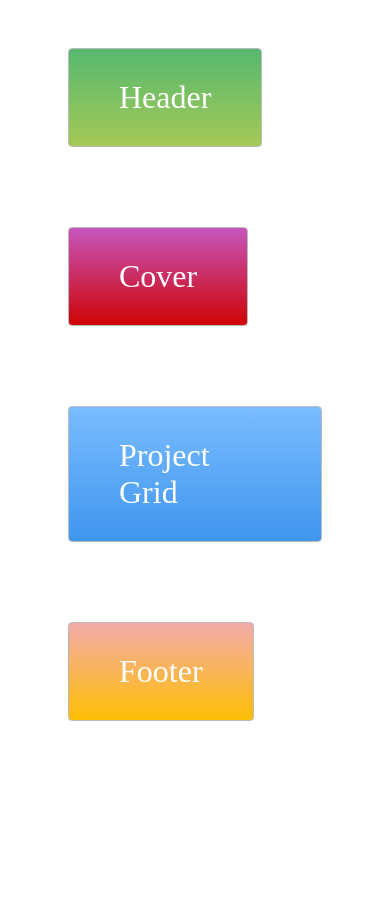
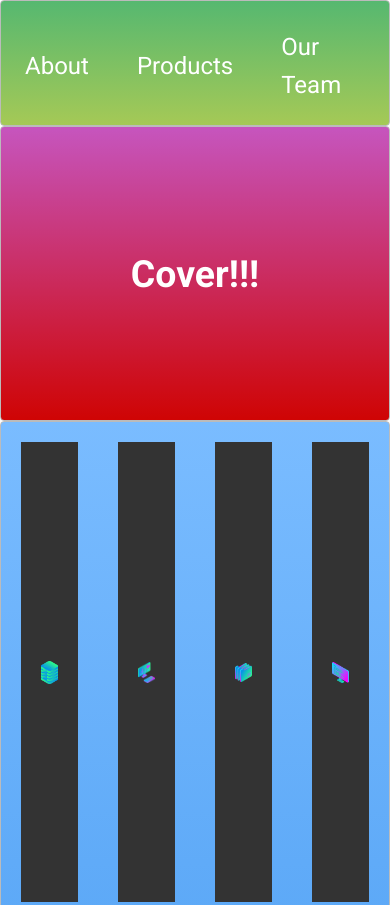
Before and after one commit to paulo-sarmento/grid-challenge, a plain HTML site: page index.html in a window 390 px wide. Shown: the top 905 px of the page. Before the commit the page ends 844 px from the top, so only its background shows below. Drawn offline with Linux system fonts and the light colour scheme.

Commit message:
projeto finalizado, falta o responsivo!

```diff
--- a/index.html
+++ b/index.html
@@ -1,13 +1,51 @@
 <!DOCTYPE html>
 <html>
 <head>
+  <meta http-equiv="Content-Type" content="text/html;charset=UTF-8">
+  <meta name="viewport" content="width=device-width, initial-scale=1.0">
+  <link rel="preconnect" href="https://fonts.googleapis.com">
+  <link rel="preconnect" href="https://fonts.gstatic.com" crossorigin>
+  <link href="https://fonts.googleapis.com/css2?family=Roboto:ital,wght@0,100;0,300;0,400;0,500;0,700;0,900;1,100;1,300;1,400;1,500;1,700;1,900&display=swap" rel="stylesheet">
   <title>Layout Master</title>
   <link rel="stylesheet" type="text/css" href="./style.css">
 </head>
 <body>
-  <div class="zone green">Header</div>
-  <div class="zone red">Cover</div>
-  <div class="zone blue">Project Grid</div>
-  <div class="zone yellow">Footer</div>
+  <div class="container">
+    <div class="zone green">
+      <ul>
+        <li><a href="#">About</a></li>
+        <li><a href="#">Products</a></li>
+        <li><a href="#">Our Team</a></li>
+      </ul>
+    </div>
+    <div class="zone red"><h3>Cover!!!</h3></div>
+    <div class="zone blue">
+      <div class="icon">
+        <img src="img/data_storage_2_2.png" alt="">
+      </div>
+      <div class="icon">
+        <img src="img/desktop_analytics_2.png" alt="">
+      </div>
+      <div class="icon">
+        <img src="img/files_2.png" alt="">
+      </div>
+      <div class="icon">
+        <img src="img/monitor_coding_2.png" alt="">
+      </div>
+      <div class="icon">
+        <img src="img/monitor_settings_2.png" alt="">
+      </div>
+      <div class="icon">
+        <img src="img/server_2_2.png" alt="">
+      </div>
+      <div class="icon">
+        <img src="img/server_3.png" alt="">
+      </div>
+      <div class="icon">
+        <img src="img/server_safe_2.png" alt="">
+      </div>
+    </div>
+    <div class="zone yellow"><h3>Made by Paulo</h3></div>
+  </div>
 </body>
 </html>
--- a/style.css
+++ b/style.css
@@ -1,8 +1,81 @@
+* {
+    margin: 0;
+    padding: 0;
+    box-sizing: border-box;
+    font-family: 'Roboto', sans-serif;
+}
+
+.container {
+    display: grid;
+    grid-template-columns: repeat(4, 1fr);
+    grid-template-rows: auto 35vh auto 5vh;
+    grid-template-areas:
+    "header header header header"
+    "hero hero hero hero "
+    "project-grid project-grid project-grid project-grid "
+    "footer footer footer footer ";
+}
+
+.green {
+    grid-area: header;
+}
+
+.green ul {
+    list-style: none;
+    display: flex;
+    justify-content: flex-start;
+    align-items: center;
+}
+
+.green li {
+    padding: 1.5rem;
+}
+
+.green a {
+    color: #fff;
+    text-decoration: none;
+    font-size: 1.5rem;
+}
+
+.red {
+    grid-area: hero;
+    display: flex;
+    justify-content: center;
+    align-items: center;
+}
+
+.blue {
+    grid-area: project-grid;
+    display: grid;
+    grid-template-columns: repeat(4, 1fr);
+    grid-template-rows: 500px 500px;
+}
+
+.yellow {
+    grid-area: footer;
+    display: flex;
+    justify-content: center;
+    align-items: center;
+}
+
+.yellow h3 {
+    font-size: 1rem;
+}
+
+.icon {
+    display: flex;
+    justify-content: center;
+    align-items: center;
+    margin: 20px 20px;
+    background: #333;
+}
+
+.icon img {
+    width: 30%;
+}
+
 .zone {
-    padding:30px 50px;
-    margin:40px 60px;
     cursor:pointer;
-    display:inline-block;
     color:#FFF;
     font-size:2em;
     border-radius:4px;
```
Also changed, not shown: img/data_storage_2_2.png (added), img/desktop_analytics_2.png (added), img/files_2.png (added), img/monitor_coding_2.png (added), img/monitor_settings_2.png (added), img/server_2_2.png (added), img/server_3.png (added), img/server_safe_2.png (added), img/undraw.png (added).
